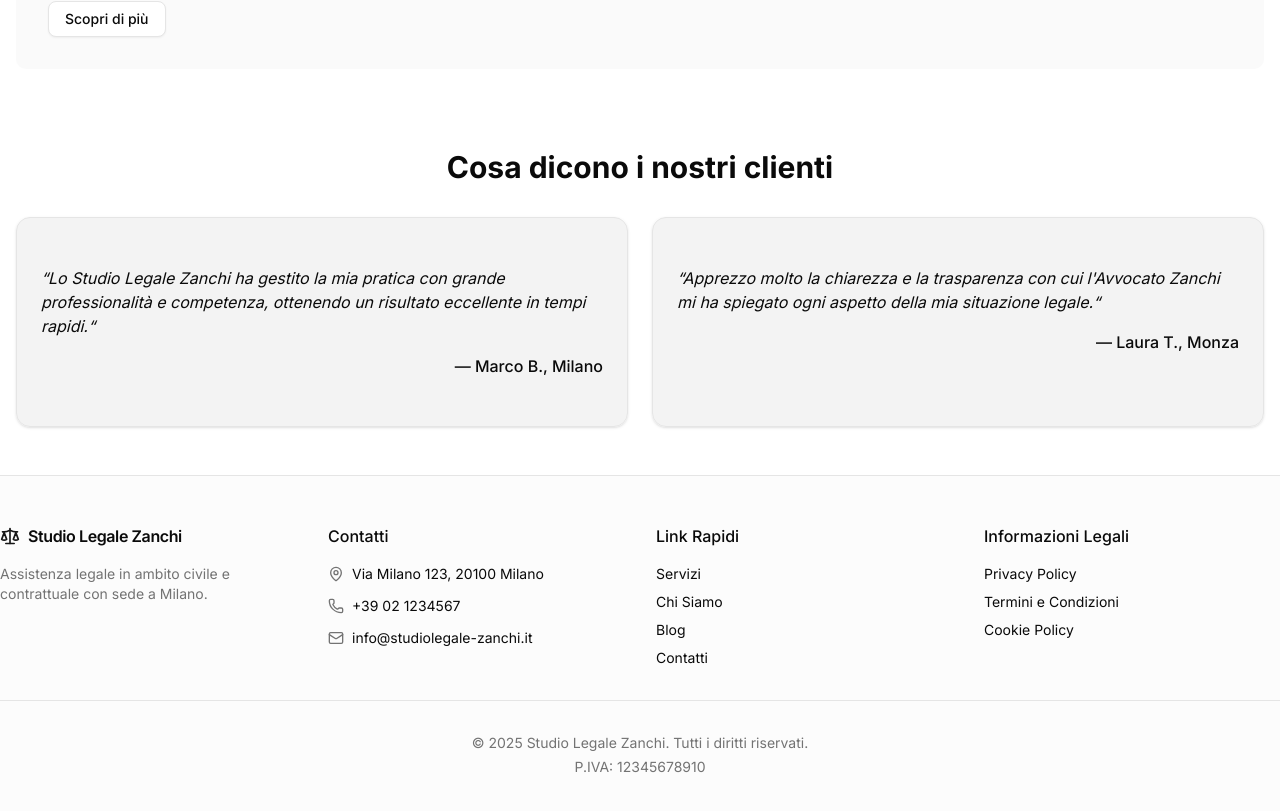
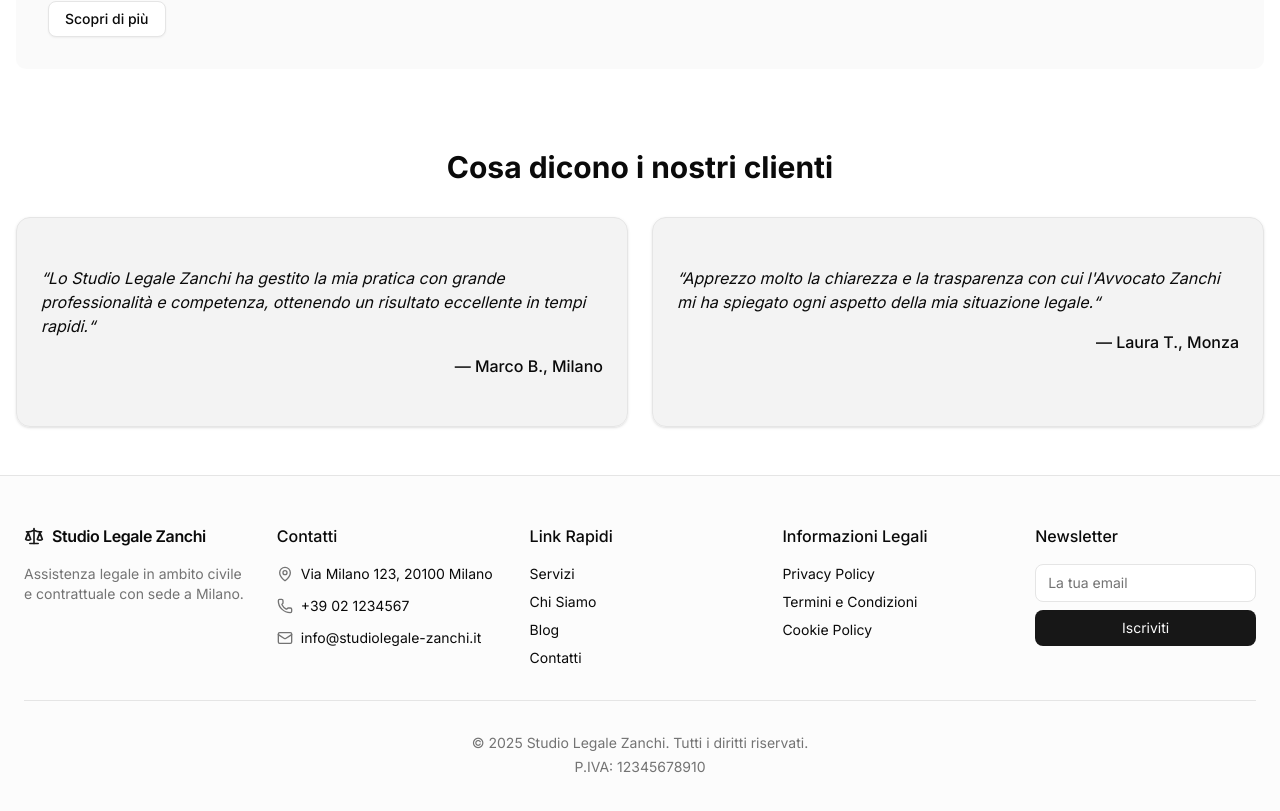
Before and after one commit to Zamir29/studio-legale-zanchi, a Next.js app: page / in a window 1280 px wide. Shown: the part 1395-2206 px from the top of the page. Built offline with nearby package versions, Linux system fonts and the light colour scheme.

Commit message:
updated the alignment of the footer

```diff
--- a/src/components/Footer.tsx
+++ b/src/components/Footer.tsx
@@ -4,8 +4,8 @@ import { Scale, Mail, Phone, MapPin } from "lucide-react";
 export default function Footer() {
   return (
     <footer className="bg-muted/30 border-t">
-      <div className="container py-12">
-        <div className="grid grid-cols-1 md:grid-cols-4 gap-8">
+      <div className="mx-auto max-w-7xl px-6 py-12">
+        <div className="grid grid-cols-1 md:grid-cols-5 gap-8">
           {/* Studio Info */}
           <div className="space-y-4">
             <div className="flex items-center gap-2">
@@ -87,6 +87,24 @@ export default function Footer() {
               </li>
             </ul>
           </div>
+
+          {/* Newsletter Signup (placeholder) */}
+          <div>
+            <h3 className="font-medium mb-4">Newsletter</h3>
+            <form className="space-y-2 text-sm">
+              <input
+                type="email"
+                placeholder="La tua email"
+                className="w-full px-3 py-2 border rounded-md bg-background text-foreground placeholder-muted-foreground"
+              />
+              <button
+                type="submit"
+                className="w-full px-3 py-2 bg-primary text-primary-foreground rounded-md hover:bg-primary/90 transition"
+              >
+                Iscriviti
+              </button>
+            </form>
+          </div>
         </div>
 
         <div className="border-t mt-8 pt-8 text-center text-sm text-muted-foreground">
```
